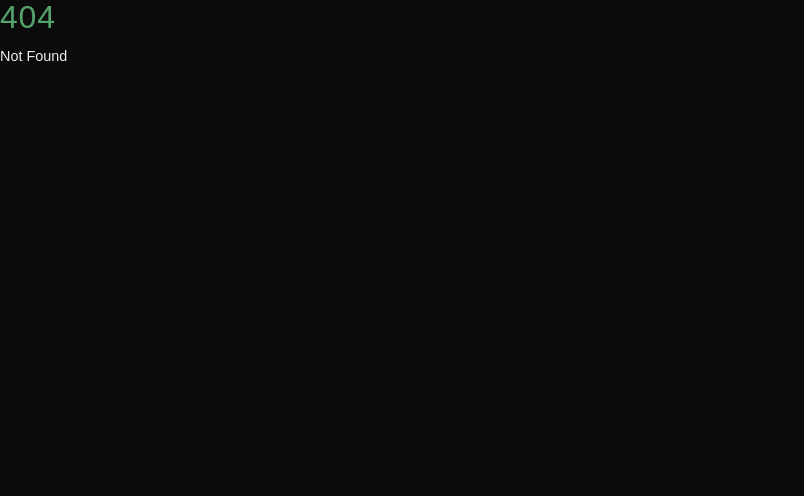
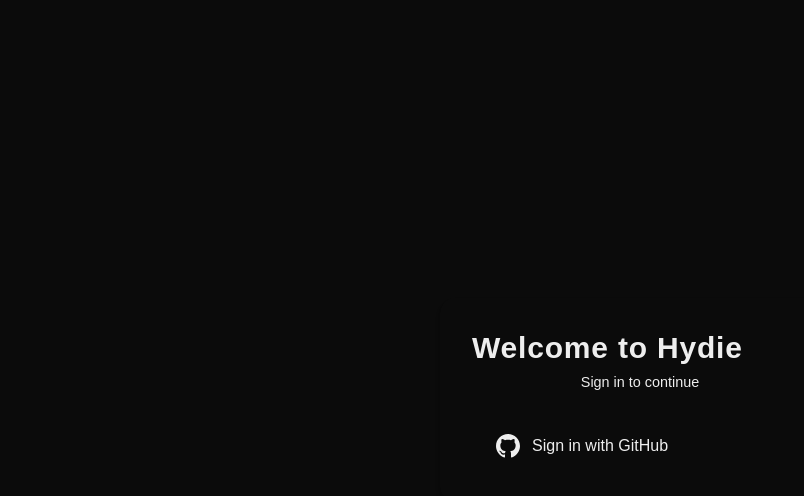
Before and after one commit to iamthe-Wraith/hydie, a SvelteKit app: page /login in a window 1280 px wide. Before the commit this address had no page. Shown: the top 496 px of the page, without its empty margins (0-804 px from the left). Built offline with nearby package versions, Linux system fonts and the light colour scheme; no server answers; a web font is replaced by a local one.

Commit message:
feat: adds auth with github

```diff
--- /dev/null
+++ b/src/lib/components/GitHubLoginButton.svelte
@@ -0,0 +1,57 @@
+<script lang="ts">
+	import { PUBLIC_GITHUB_CLIENT_ID } from '$env/static/public';
+    import { GITHUB_OAUTH_URL, AUTH_REDIRECT_URI } from '$lib/config/auth';
+
+    const handle_login = () => {
+        if (!PUBLIC_GITHUB_CLIENT_ID) {
+            console.error('GitHub client ID is not configured');
+            return;
+        }
+
+        const params = new URLSearchParams({
+            client_id: PUBLIC_GITHUB_CLIENT_ID,
+            redirect_uri: AUTH_REDIRECT_URI,
+            scope: 'read:user user:email',
+            response_type: 'code'
+        } as Record<string, string>);
+
+        window.location.href = `${GITHUB_OAUTH_URL}?${params.toString()}`;
+    };
+</script>
+
+<button
+    on:click={handle_login}
+    class="github-login-btn"
+>
+    <svg viewBox="0 0 24 24" class="github-icon">
+        <path fill="currentColor" d="M12 0c-6.626 0-12 5.373-12 12 0 5.302 3.438 9.8 8.207 11.387.599.111.793-.261.793-.577v-2.234c-3.338.726-4.033-1.416-4.033-1.416-.546-1.387-1.333-1.756-1.333-1.756-1.089-.745.083-.729.083-.729 1.205.084 1.839 1.237 1.839 1.237 1.07 1.834 2.807 1.304 3.492.997.107-.775.418-1.305.762-1.604-2.665-.305-5.467-1.334-5.467-5.931 0-1.311.469-2.381 1.236-3.221-.124-.303-.535-1.524.117-3.176 0 0 1.008-.322 3.301 1.23.957-.266 1.983-.399 3.003-.404 1.02.005 2.047.138 3.006.404 2.291-1.552 3.297-1.23 3.297-1.23.653 1.653.242 2.874.118 3.176.77.84 1.235 1.911 1.235 3.221 0 4.609-2.807 5.624-5.479 5.921.43.372.823 1.102.823 2.222v3.293c0 .319.192.694.801.576 4.765-1.589 8.199-6.086 8.199-11.386 0-6.627-5.373-12-12-12z"/>
+    </svg>
+    Sign in with GitHub
+</button>
+
+<style lang="postcss">
+    .github-login-btn {
+        display: flex;
+        align-items: center;
+        gap: 0.75rem;
+        padding: 0.75rem 1.5rem;
+        background-color: var(--color-surface-2);
+        color: var(--color-text);
+        border: 1px solid var(--color-border);
+        border-radius: 0.5rem;
+        font-size: 1rem;
+        font-weight: 500;
+        cursor: pointer;
+        transition: all 0.2s ease-in-out;
+    }
+
+    .github-login-btn:hover {
+        background-color: var(--color-surface-3);
+        border-color: var(--color-border-hover);
+    }
+
+    .github-icon {
+        width: 1.5rem;
+        height: 1.5rem;
+    }
+</style>
--- /dev/null
+++ b/src/lib/config/auth.ts
@@ -0,0 +1,7 @@
+import { PUBLIC_BASE_URL } from "$env/static/public";
+
+export const AUTH_REDIRECT_URI = `${PUBLIC_BASE_URL}/auth/callback`;
+
+export const GITHUB_OAUTH_URL = `https://github.com/login/oauth/authorize`;
+export const GITHUB_TOKEN_URL = `https://github.com/login/oauth/access_token`;
+export const GITHUB_USER_URL = `https://api.github.com/user`;
--- /dev/null
+++ b/src/lib/types/auth.ts
@@ -0,0 +1,20 @@
+export interface IUser {
+    id: string;
+    username: string;
+    email: string;
+    avatar_url: string;
+    access_token: string;
+}
+
+export interface IGitHubUser {
+    id: number;
+    login: string;
+    email: string;
+    avatar_url: string;
+    name: string;
+}
+
+export interface IAuthSession {
+    user: IUser | null;
+    is_authenticated: boolean;
+}
--- /dev/null
+++ b/src/routes/+layout.server.ts
@@ -0,0 +1,38 @@
+import type { LayoutServerLoad } from './$types';
+import type { IAuthSession } from '$lib/types/auth';
+
+export const load: LayoutServerLoad = async ({ cookies, url }) => {
+    const session_cookie = cookies.get('session');
+    let session: IAuthSession = {
+        user: null,
+        is_authenticated: false
+    };
+
+    if (session_cookie) {
+        try {
+            session = JSON.parse(session_cookie);
+        } catch {
+            cookies.delete('session', { path: '/' });
+        }
+    }
+
+    // Redirect to login if not authenticated and not already on login page
+    if (!session.is_authenticated && !url.pathname.startsWith('/login') && !url.pathname.startsWith('/auth')) {
+        return {
+            session,
+            redirect_to: '/login'
+        };
+    }
+
+    // Redirect to home if authenticated and on login page
+    if (session.is_authenticated && url.pathname.startsWith('/login')) {
+        return {
+            session,
+            redirect_to: '/'
+        };
+    }
+
+    return {
+        session
+    };
+};
--- a/src/routes/+layout.svelte
+++ b/src/routes/+layout.svelte
@@ -1,12 +1,25 @@
 <script lang="ts">
     import '../styles.css';
-	import type { Snippet } from 'svelte';
+    import { goto } from '$app/navigation';
+    import type { Snippet } from 'svelte';
+    import type { IAuthSession } from '$lib/types/auth';
 
     let {
-        children
+        children,
+        data
     }: {
         children: Snippet;
+        data: {
+            session: IAuthSession;
+            redirect_to?: string;
+        };
     } = $props();
+
+    $effect(() => {
+        if (data.redirect_to) {
+            goto(data.redirect_to);
+        }
+    });
 </script>
 
 <svelte:head>
--- /dev/null
+++ b/src/routes/auth/callback/+server.ts
@@ -0,0 +1,76 @@
+import { error, redirect } from '@sveltejs/kit';
+import type { RequestHandler } from './$types';
+import { GITHUB_TOKEN_URL, GITHUB_USER_URL } from '$lib/config/auth';
+import type { IGitHubUser } from '$lib/types/auth';
+import { env } from '$env/dynamic/private';
+import { PUBLIC_GITHUB_CLIENT_ID } from '$env/static/public';
+import { GITHUB_CLIENT_SECRET } from '$env/static/private';
+
+export const GET: RequestHandler = async ({ url, cookies }) => {
+    const code = url.searchParams.get('code');
+
+    if (!code) {
+        throw error(400, 'No code provided');
+    }
+
+    if (!PUBLIC_GITHUB_CLIENT_ID || !GITHUB_CLIENT_SECRET) {
+        throw error(500, 'GitHub OAuth credentials not configured');
+    }
+
+    try {
+        // Exchange code for access token
+        const token_response = await fetch(GITHUB_TOKEN_URL, {
+            method: 'POST',
+            headers: {
+                'Accept': 'application/json',
+                'Content-Type': 'application/json',
+            },
+            body: JSON.stringify({
+                client_id: PUBLIC_GITHUB_CLIENT_ID,
+                client_secret: GITHUB_CLIENT_SECRET,
+                code
+            })
+        });
+
+        const token_data = await token_response.json();
+
+        if (!token_data.access_token) {
+            throw error(400, 'Failed to get access token');
+        }
+
+        // Get user data
+        const user_response = await fetch(GITHUB_USER_URL, {
+            headers: {
+                'Authorization': `Bearer ${token_data.access_token}`,
+                'Accept': 'application/json'
+            }
+        });
+
+        const github_user = await user_response.json() as IGitHubUser;
+
+        // Set session cookie
+        cookies.set('session', JSON.stringify({
+            user: {
+                id: github_user.id.toString(),
+                username: github_user.login,
+                email: github_user.email,
+                avatar_url: github_user.avatar_url,
+                access_token: token_data.access_token
+            },
+            is_authenticated: true
+        }), {
+            path: '/',
+            httpOnly: true,
+            secure: env.NODE_ENV === 'production',
+            sameSite: 'lax',
+            maxAge: 60 * 60 * 24 * 7 // 1 week
+        });
+
+        throw redirect(303, '/');
+    } catch (err) {
+        if (err instanceof Error) {
+            throw error(500, err.message);
+        }
+        throw error(500, 'An unexpected error occurred');
+    }
+};
--- /dev/null
+++ b/src/routes/login/+page.svelte
@@ -0,0 +1,53 @@
+<script lang="ts">
+    import GitHubLoginButton from '$lib/components/GitHubLoginButton.svelte';
+</script>
+
+<div class="login-container">
+    <div class="login-card">
+        <h1>Welcome to Hydie</h1>
+        <p>Sign in to continue</p>
+        <div class="login-options">
+            <GitHubLoginButton />
+        </div>
+    </div>
+</div>
+
+<style lang="postcss">
+    .login-container {
+        display: flex;
+        align-items: center;
+        justify-content: center;
+        min-height: 100vh;
+        padding: 1rem;
+        background-color: var(--color-background);
+    }
+
+    .login-card {
+        background-color: var(--color-surface-1);
+        border: 1px solid var(--color-border);
+        border-radius: 1rem;
+        padding: 2rem;
+        width: 100%;
+        max-width: 400px;
+        text-align: center;
+        box-shadow: 0 4px 6px -1px rgb(0 0 0 / 0.1), 0 2px 4px -2px rgb(0 0 0 / 0.1);
+    }
+
+    h1 {
+        color: var(--color-text);
+        font-size: 1.875rem;
+        font-weight: 700;
+        margin-bottom: 0.5rem;
+    }
+
+    p {
+        color: var(--color-text-2);
+        margin-bottom: 2rem;
+    }
+
+    .login-options {
+        display: flex;
+        flex-direction: column;
+        gap: 1rem;
+    }
+</style>
```
Also changed, not shown: src/routes/+page.server.ts (added, +18 -0 lines), src/routes/+page.svelte (+23 -2 lines), 2 other files (tests, documents, lock files or other folders).
